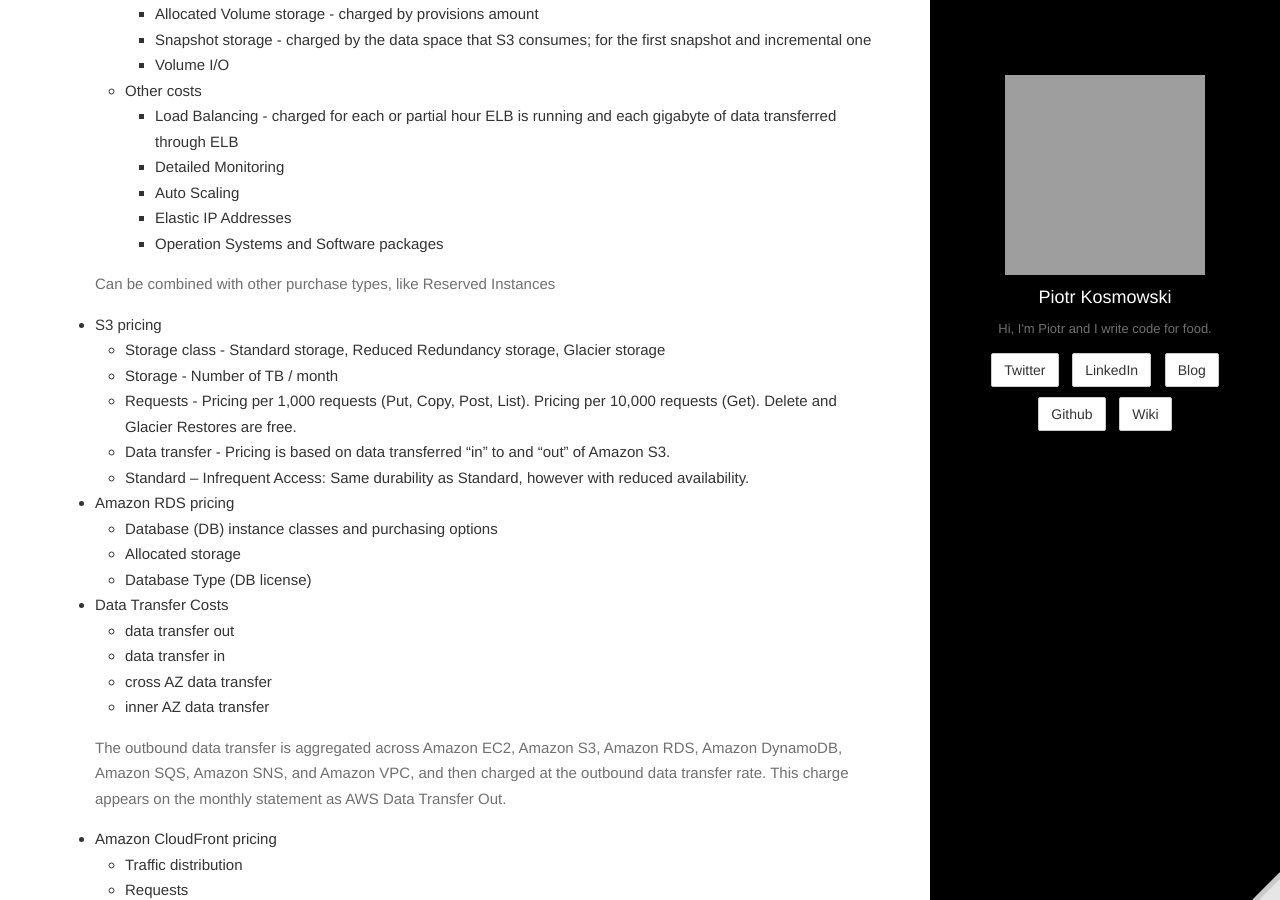
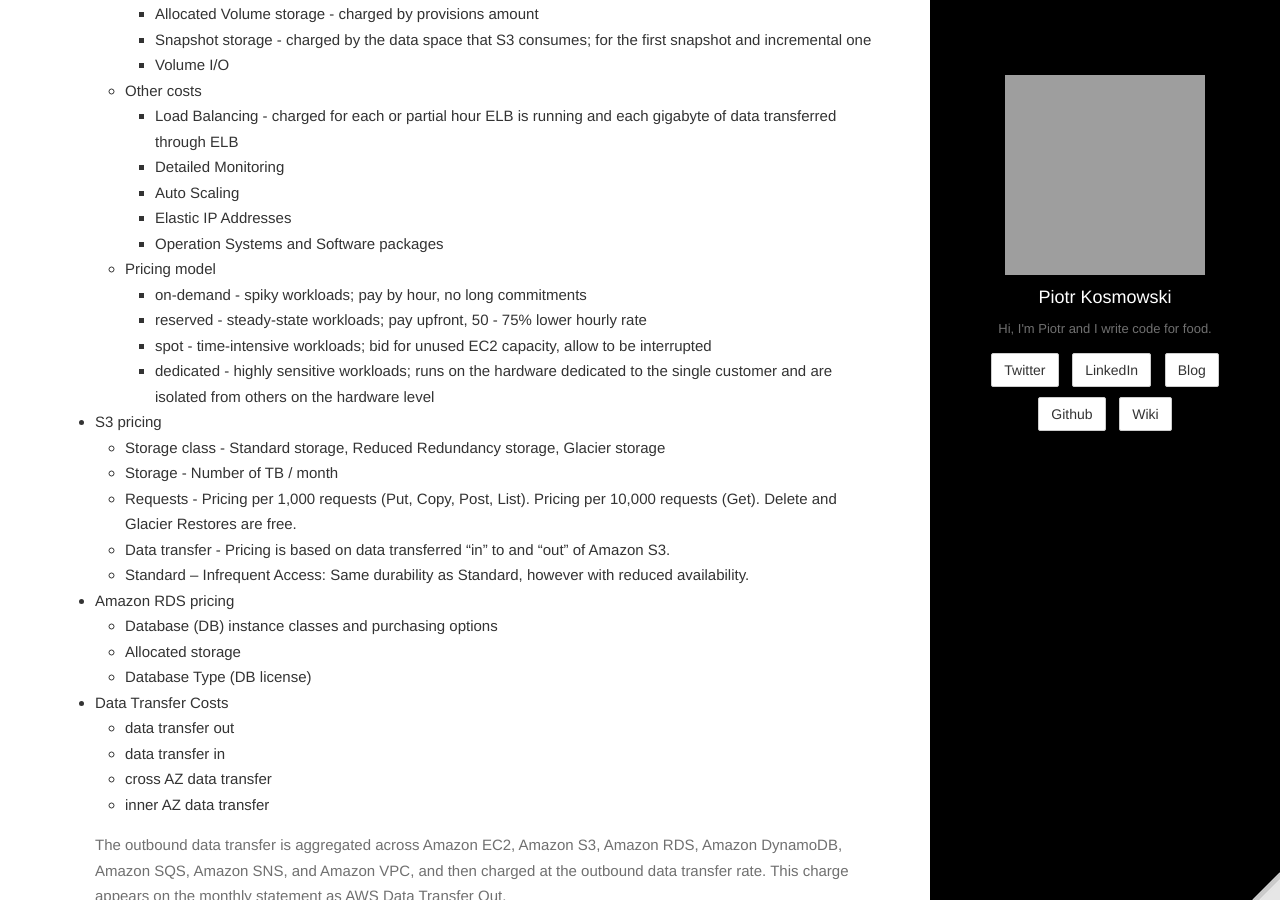
Before and after one commit to kospiotr/kospiotr.github.io, a Jekyll site: the page built from wiki/aws-business-tco-and-pricing.md, in a window 1280 px wide and 900 px high, scrolled down 1270 px. Built offline with Jekyll 4.4.1, drawn with Linux system fonts in a browser that asks for light colours; grey boxes are pictures that could not be loaded.

Commit message:
Update aws-business-tco-and-pricing.md

```diff
--- a/wiki/aws-business-tco-and-pricing.md
+++ b/wiki/aws-business-tco-and-pricing.md
@@ -55,8 +55,11 @@
     * Auto Scaling
     * Elastic IP Addresses
     * Operation Systems and Software packages
-
-  Can be combined with other purchase types, like Reserved Instances
+  * Pricing model
+    * on-demand - spiky workloads; pay by hour, no long commitments
+    * reserved - steady-state workloads; pay upfront, 50 - 75% lower hourly rate
+    * spot - time-intensive workloads; bid for unused EC2 capacity, allow to be interrupted
+    * dedicated - highly sensitive workloads; runs on the hardware dedicated to the single customer and are isolated from others on the hardware level
 * S3 pricing
   * Storage class - Standard storage, Reduced Redundancy storage, Glacier storage
   * Storage - Number of TB / month
```
